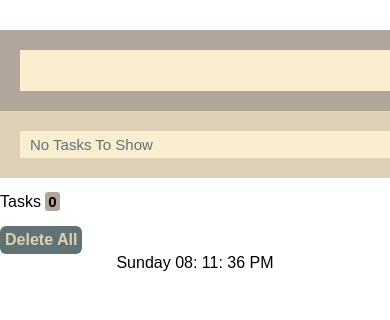
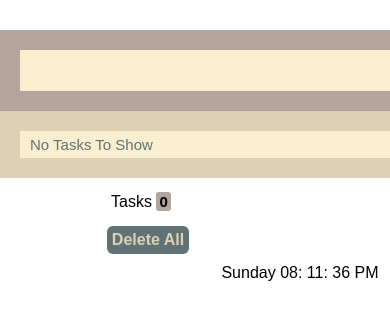
Before and after one commit to Safeya-Yasien/to-do-list, a plain HTML site: page index.html in a window 390 px wide. Shown: the top 320 px of the page. Drawn offline with Linux system fonts and the light colour scheme; some packages are replaced by stand-ins of ours; a script that the page names is missing.

Commit message:
add media query

```diff
--- a/css/to_do_list.css
+++ b/css/to_do_list.css
@@ -127,4 +127,16 @@ body {
 
 .time {
   text-align: center;
+  margin-top: 10px;
 }
+
+@media only screen and (max-width: 768px) {
+  .task-stats,
+  .all-tasks {
+    justify-content: space-around;
+  }
+
+  .time {
+    width: 600px;
+  }
+}
```
